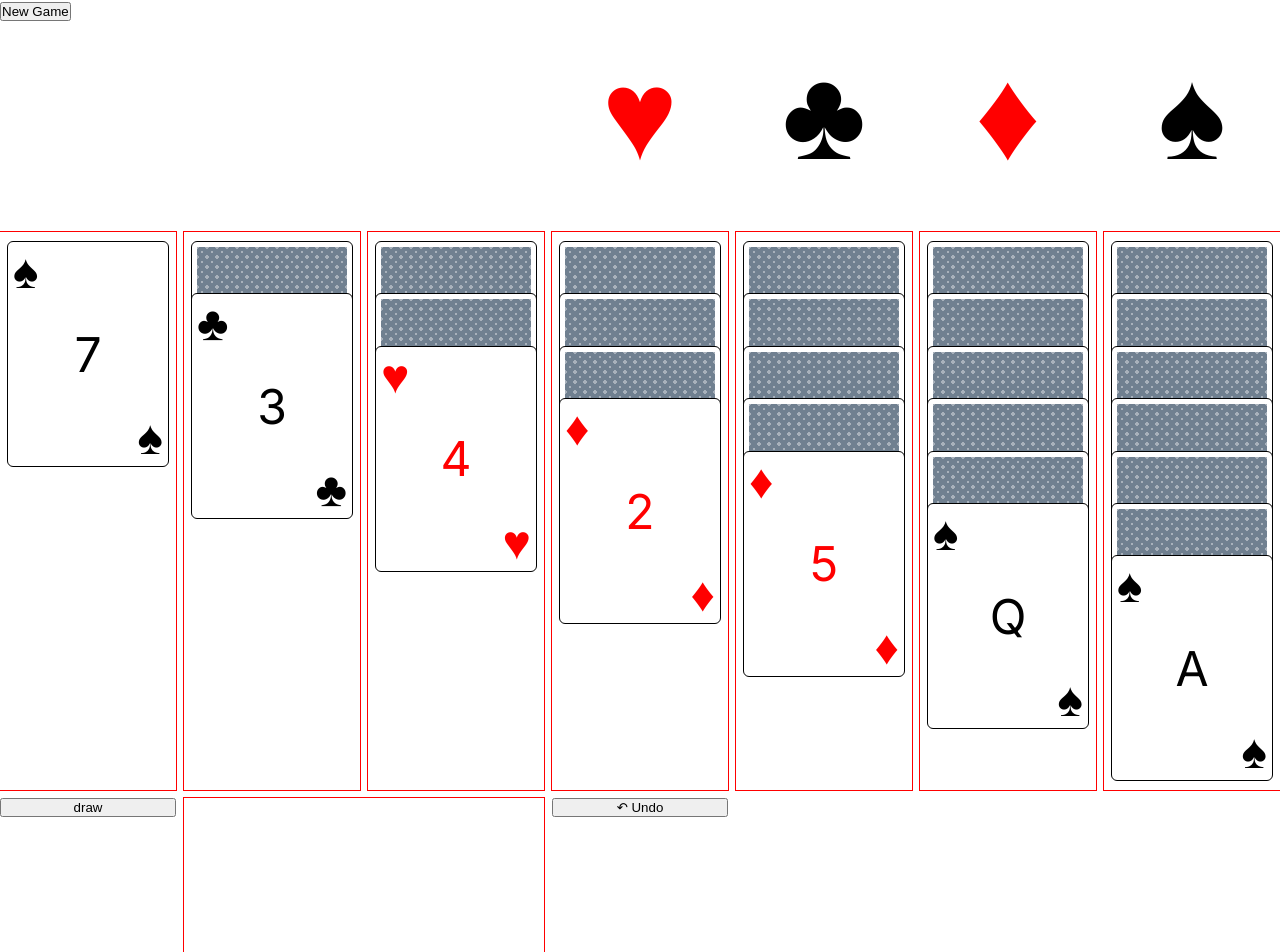
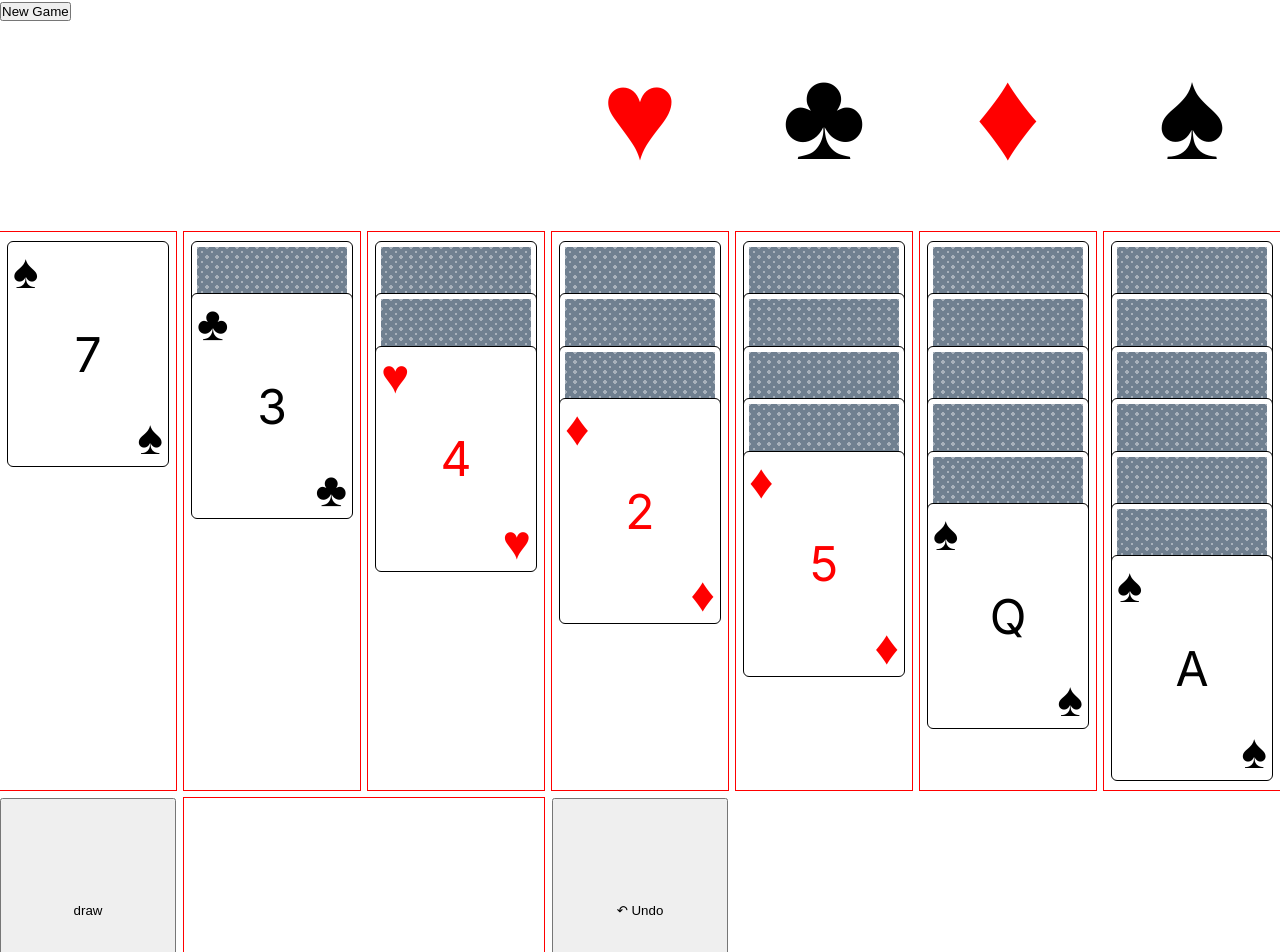
Before and after one commit to Rykus0/solitaire, a Next.js app: page / in a window 1280 px wide. Shown: the top 952 px of the page. Built offline with nearby package versions, Linux system fonts and the light colour scheme.

Commit message:
feat: make draw/undo buttons full height

```diff
--- a/src/app/page.module.css
+++ b/src/app/page.module.css
@@ -13,3 +13,7 @@
 
   background: #fff;
 }
+
+.main > button {
+  height: 100%;
+}
```
